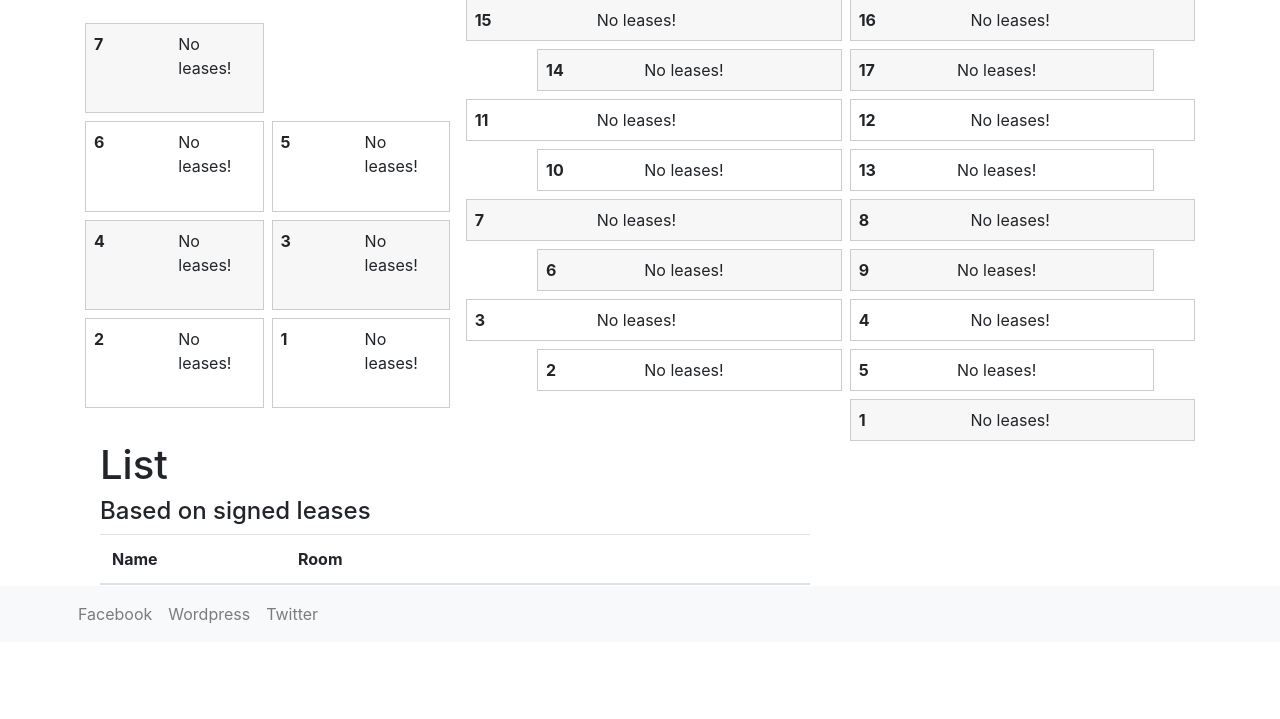
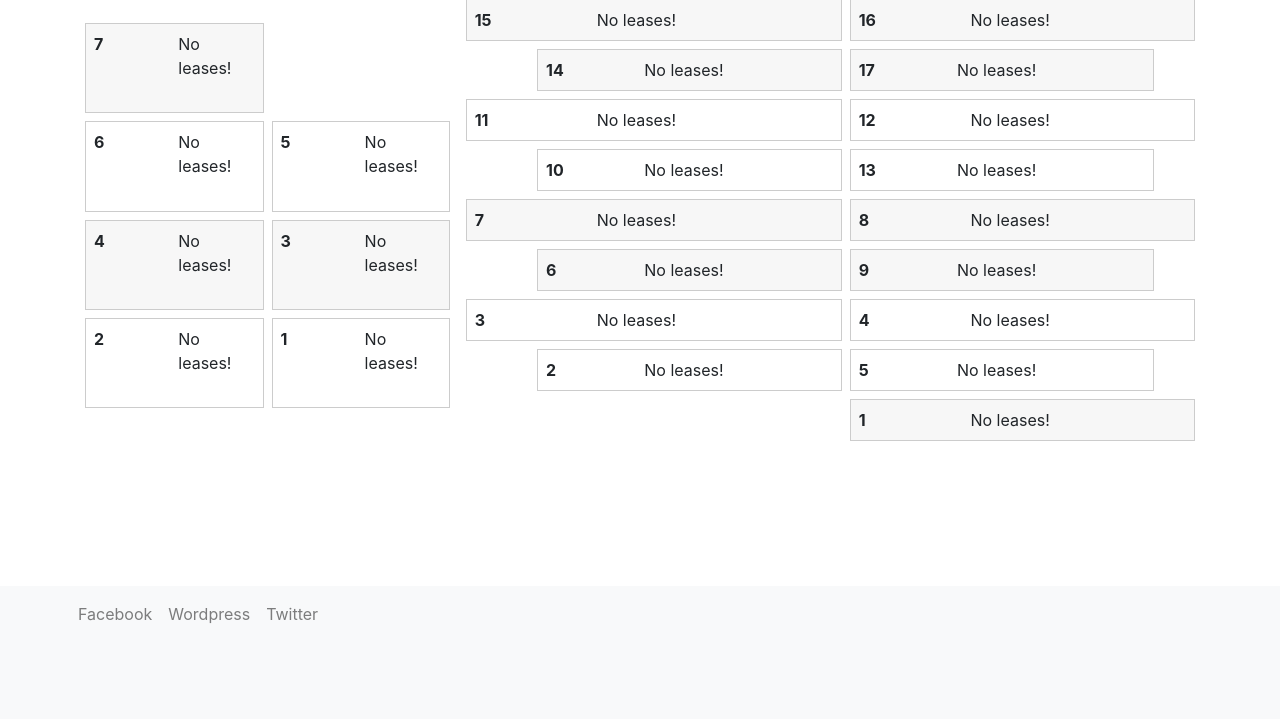
Before and after one commit to eshc/eshc-intranet, a Django app: template home/templates/home/map.html in a window 1280 px wide. Shown: the part 158-877 px from the top of the page. After the commit the page ends 781 px from the top, so only its background shows below. Run offline with Django 3.2, Linux system fonts and the light colour scheme; the template is opened without the code that fills it: most values are stand-ins (such as "Sample title", 1, 10 or a date in 2020); parts of the project's set-up code (start-up, migrations or seed data) failed here and were passed over; some libraries are stand-ins or nearby versions.

Commit message:
Remove list at the bottom of the page

```diff
--- a/home/templates/home/map.html
+++ b/home/templates/home/map.html
@@ -227,26 +227,5 @@
 		    </div>
 	    </div>
 	</div>
-    <div class="col-lg-offset-1 col-sm-8 col-md-8">
-		<h1>List</h1>
-		<h4>Based on signed leases</h4>
-		{% if leases %}
-			<table class="table">
-				<thead>
-					<th>Name</th>
-					<th>Room</th>
-				</thead>
-				<tbody>
-				{% for lease in leases %}
-				<tr>
-					<td>{{lease.user.first_name}} {{lease.user.last_name}}</td>
-					<td>{{ lease.building }}/{{ lease.flat }} {{ lease.room }} </td>
-				</tr>
-				{% endfor %}
-				</tbody>
-			</table>
-		{% endif %}
-	</div>
-</div>
 
 {% endblock body %}
```
